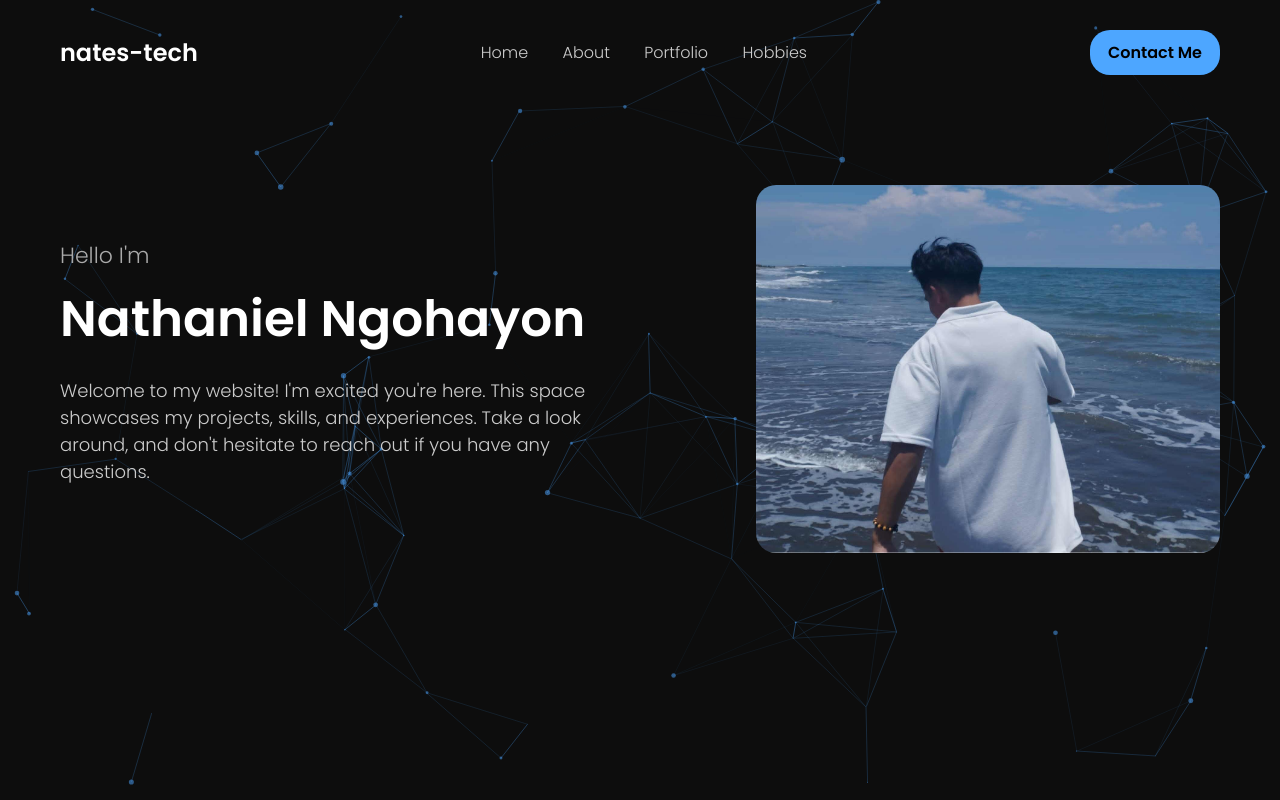
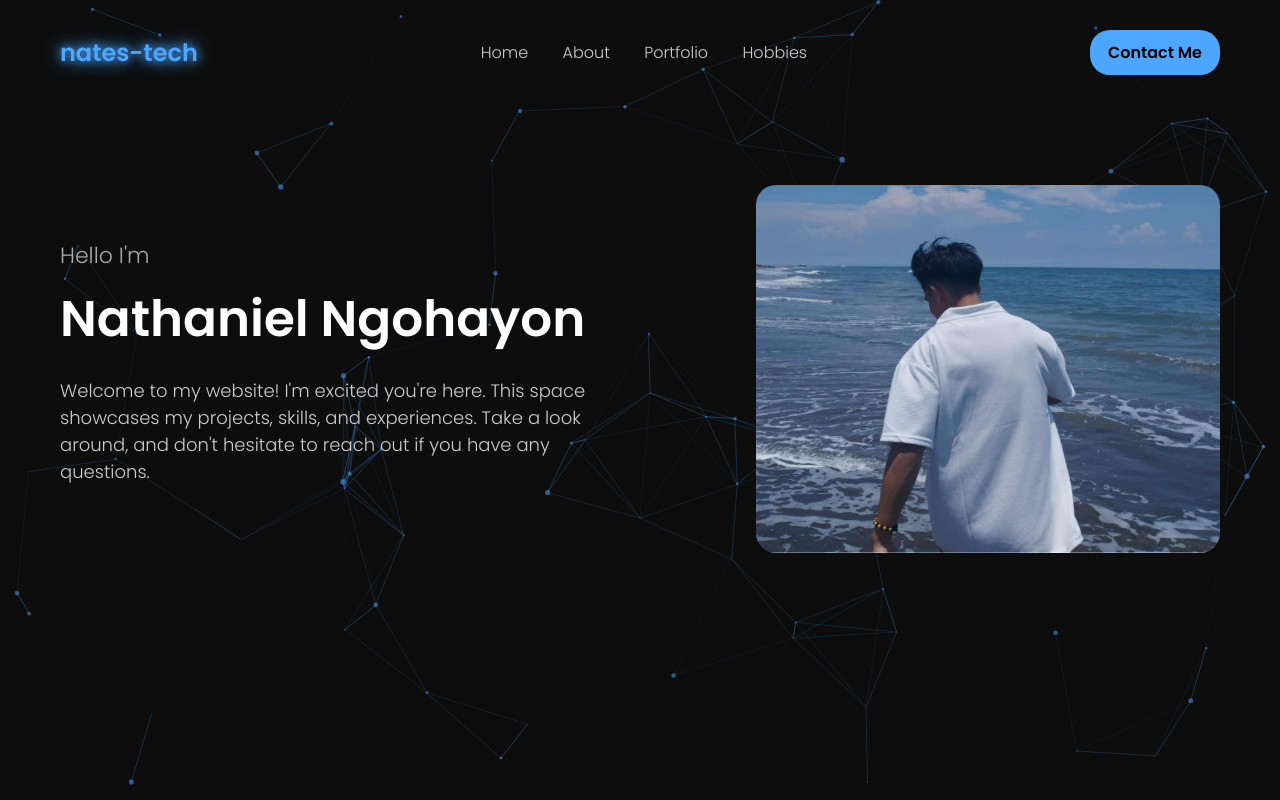
Before and after one commit to nates-tech/nates-tech.github.io, a plain HTML site: page index.html in a window 1280 px wide. In both pictures the pointer is over the link "nates-tech". Drawn offline with nearby package versions, Linux system fonts and the light colour scheme.

Commit message:
Update index.html

```diff
--- a/index.html
+++ b/index.html
@@ -44,6 +44,13 @@
       font-weight: 600;
       color: #ffffff;
       text-decoration: none;
+      transition: all 0.3s ease;
+    }
+
+    header .logo:hover,
+    header .logo:focus {
+      color: #4da6ff;
+      text-shadow: 0 0 10px #4da6ff, 0 0 20px #4da6ff;
     }
 
     nav a {
```
